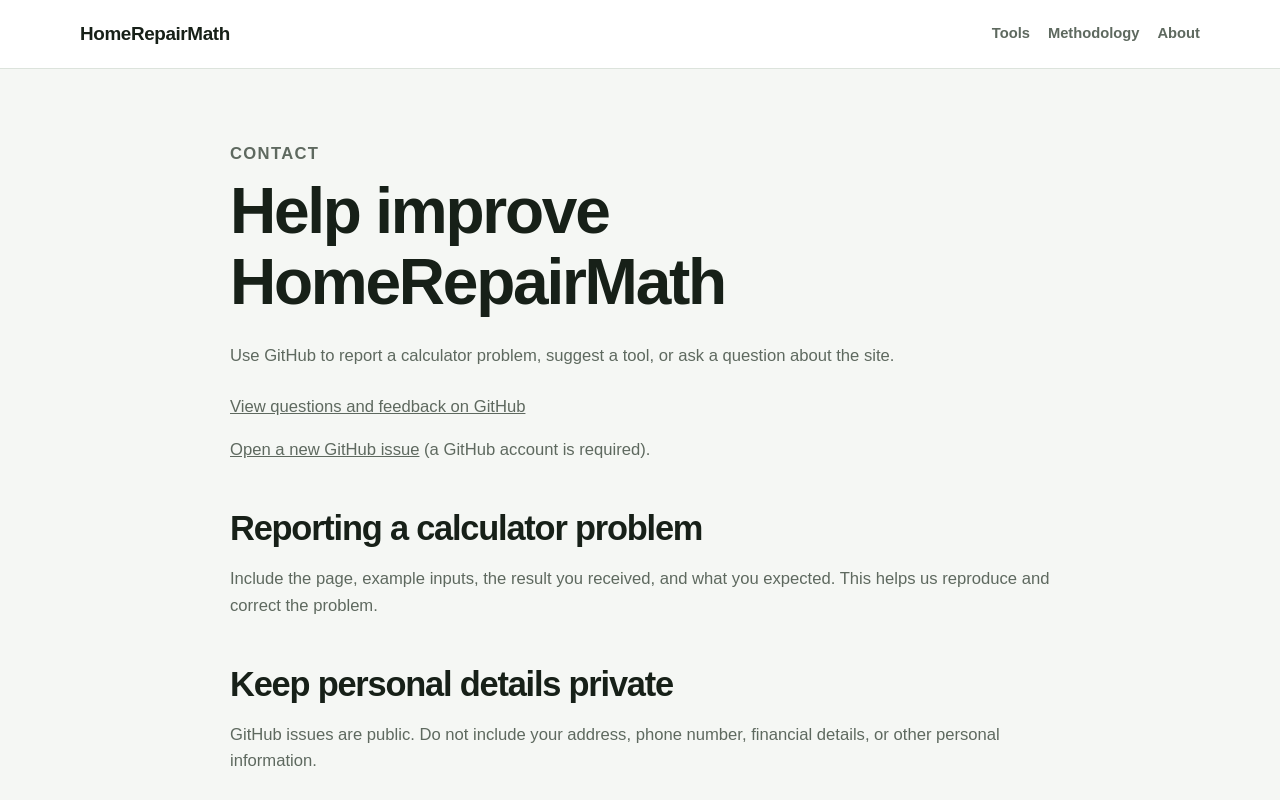
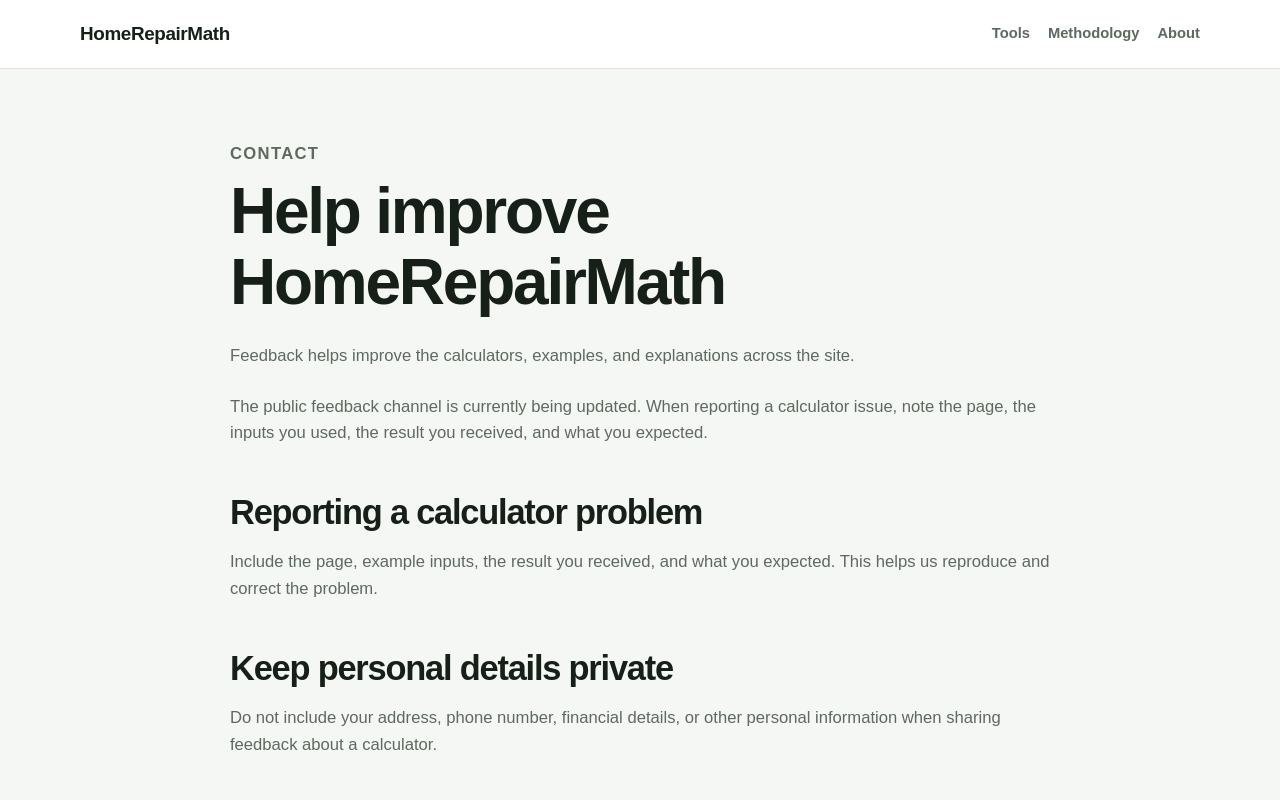
Before and after one commit to alexsulpizio-stack/HomeRepairMath, a Next.js app: page /contact in a window 1280 px wide. Shown: the top 800 px of the page. Built offline with nearby package versions, Linux system fonts and the light colour scheme; no server answers.

Commit message:
Remove owner-linked GitHub references from Contact page

```diff
--- a/app/contact/page.tsx
+++ b/app/contact/page.tsx
@@ -2,7 +2,7 @@
 
 export const metadata: Metadata = {
   title: "Contact and Calculator Feedback",
-  description: "Report a calculator issue, suggest an improvement, or ask about HomeRepairMath on GitHub.",
+  description: "Guidance for reporting calculator issues or suggesting improvements to HomeRepairMath.",
   alternates: { canonical: "/contact" },
 };
 
@@ -11,13 +11,12 @@
     <main className="shell prose-page">
       <p className="eyebrow">Contact</p>
       <h1>Help improve HomeRepairMath</h1>
-      <p className="lead">Use GitHub to report a calculator problem, suggest a tool, or ask a question about the site.</p>
-      <p><a href="https://github.com/alexsulpizio-stack/HomeRepairMath/issues">View questions and feedback on GitHub</a></p>
-      <p><a href="https://github.com/alexsulpizio-stack/HomeRepairMath/issues/new">Open a new GitHub issue</a> (a GitHub account is required).</p>
+      <p className="lead">Feedback helps improve the calculators, examples, and explanations across the site.</p>
+      <p>The public feedback channel is currently being updated. When reporting a calculator issue, note the page, the inputs you used, the result you received, and what you expected.</p>
       <h2>Reporting a calculator problem</h2>
       <p>Include the page, example inputs, the result you received, and what you expected. This helps us reproduce and correct the problem.</p>
       <h2>Keep personal details private</h2>
-      <p>GitHub issues are public. Do not include your address, phone number, financial details, or other personal information.</p>
+      <p>Do not include your address, phone number, financial details, or other personal information when sharing feedback about a calculator.</p>
     </main>
   );
 }
```
